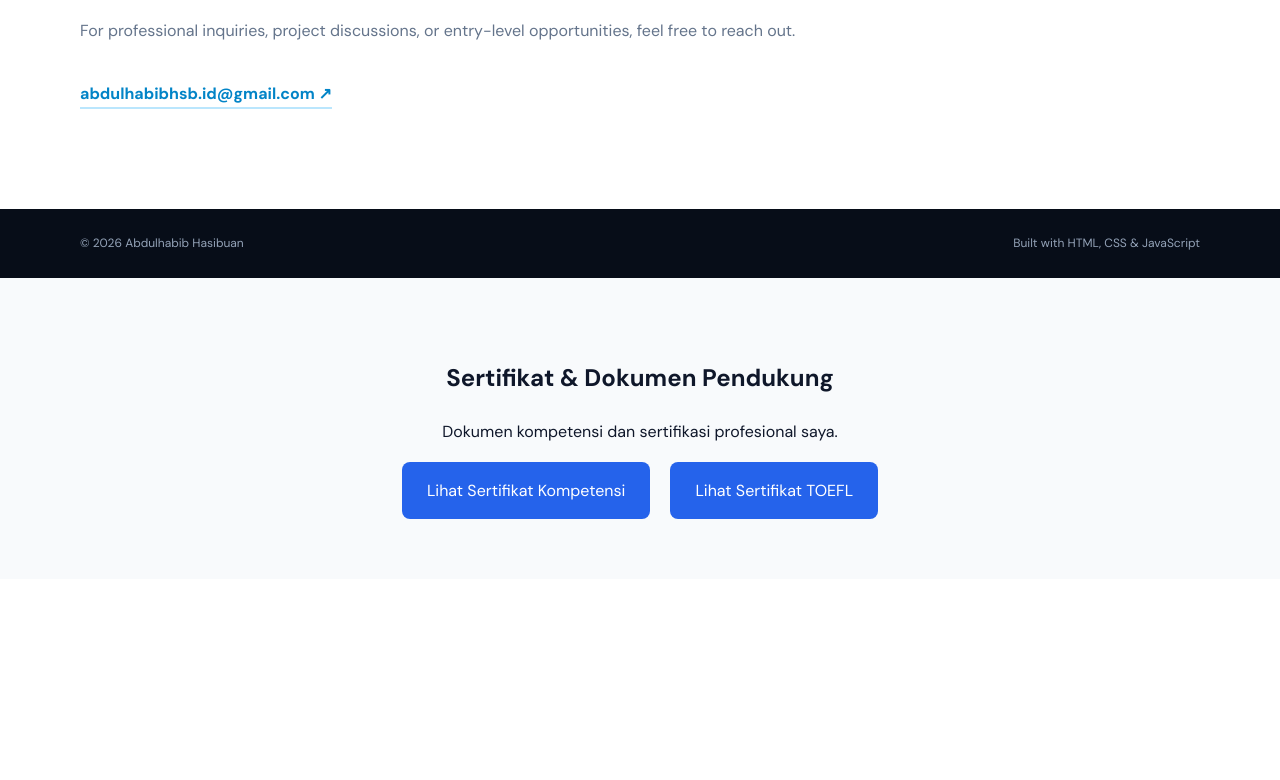
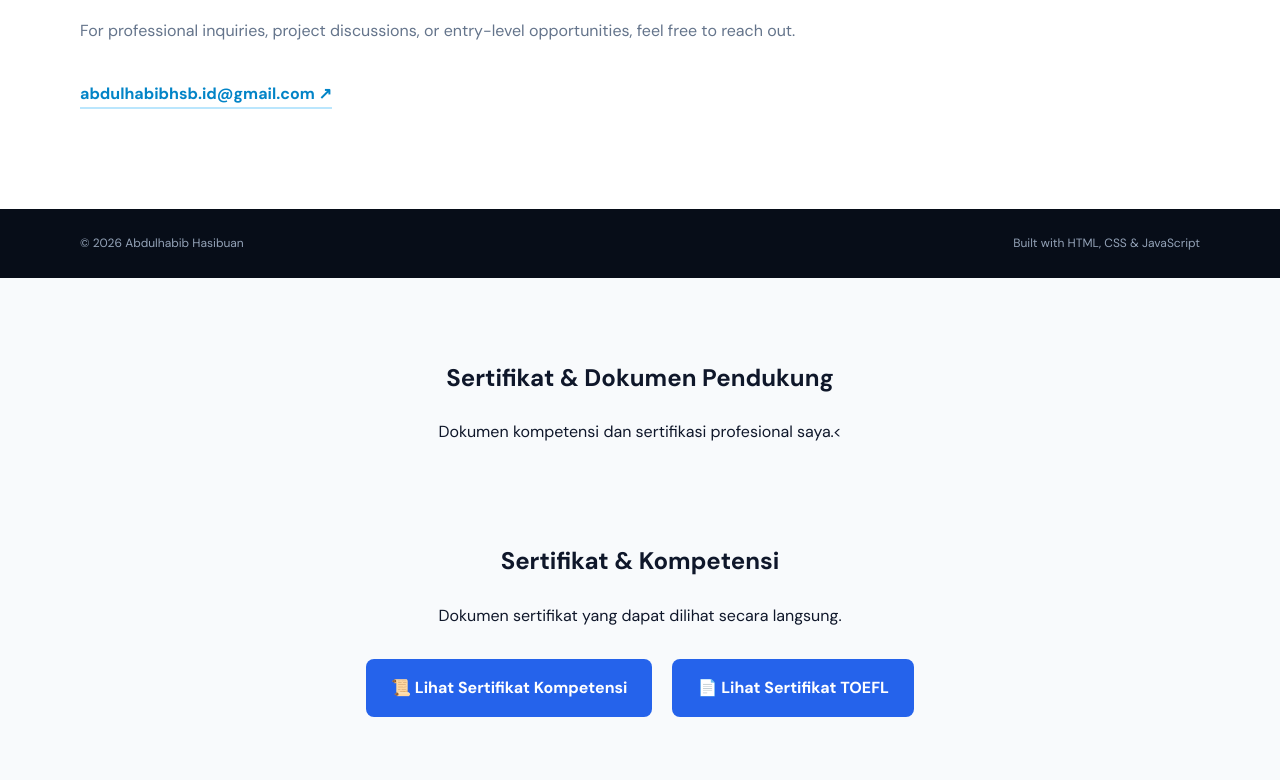
Before and after one commit to DRKNETKING/abdulhabibHSB-portofolio, a plain HTML site: page index.html in a window 1280 px wide. Shown: the part 3404-4184 px from the top of the page. Before the commit the page ends 3983 px from the top, so only its background shows below. Drawn offline with Linux system fonts and the light colour scheme.

Commit message:
Tambahkan sertifikat kompetensi dan TOEFL

```diff
--- a/index.html
+++ b/index.html
@@ -228,7 +228,31 @@ body.dark-mode button {
 
   <footer><div class="container"><span>© 2026 Abdulhabib Hasibuan</span><span>Built with HTML, CSS & JavaScript</span></div></footer>
   <script src="script.js"></script>
-<section id="sertifikat" style="padding:60px 20px;background:#f8fafc;text-align:center"><h2>Sertifikat & Dokumen Pendukung</h2><p>Dokumen kompetensi dan sertifikasi profesional saya.</p><div style="display:flex;gap:20px;justify-content:center;flex-wrap:wrap"><a href="sertifikat/sertifikat-kompetensi.pdf" target="_blank" style="padding:15px 25px;background:#2563eb;color:white;border-radius:8px;text-decoration:none">Lihat Sertifikat Kompetensi</a><a href="sertifikat/sertifikat-toefl.pdf" target="_blank" style="padding:15px 25px;background:#2563eb;color:white;border-radius:8px;text-decoration:none">Lihat Sertifikat TOEFL</a></div></section><!-- THEME TOGGLE -->
+<section id="sertifikat" style="padding:60px 20px;background:#f8fafc;text-align:center"><h2>Sertifikat & Dokumen Pendukung</h2><p>Dokumen kompetensi dan sertifikasi profesional saya.<
+<section id="sertifikat" style="padding:60px 20px;text-align:center;">
+  <h2>Sertifikat & Kompetensi</h2>
+  <p>Dokumen sertifikat yang dapat dilihat secara langsung.</p>
+
+  <div style="display:flex;gap:20px;justify-content:center;flex-wrap:wrap;margin-top:30px;">
+
+    <a href="sertifikat/sertifikat-kompetensi.pdf"
+       target="_blank"
+       rel="noopener noreferrer"
+       style="display:inline-block;padding:15px 25px;background:#2563eb;color:white;border-radius:8px;text-decoration:none;font-weight:bold;">
+       📜 Lihat Sertifikat Kompetensi
+    </a>
+
+    <a href="sertifikat/sertifikat-toefl.pdf"
+       target="_blank"
+       rel="noopener noreferrer"
+       style="display:inline-block;padding:15px 25px;background:#2563eb;color:white;border-radius:8px;text-decoration:none;font-weight:bold;">
+       📄 Lihat Sertifikat TOEFL
+    </a>
+
+  </div>
+</section>
+
+<!-- THEME TOGGLE -->
 <button id="themeToggle" aria-label="Ganti tema">🌙</button>
 <style>
 #themeToggle{
```
